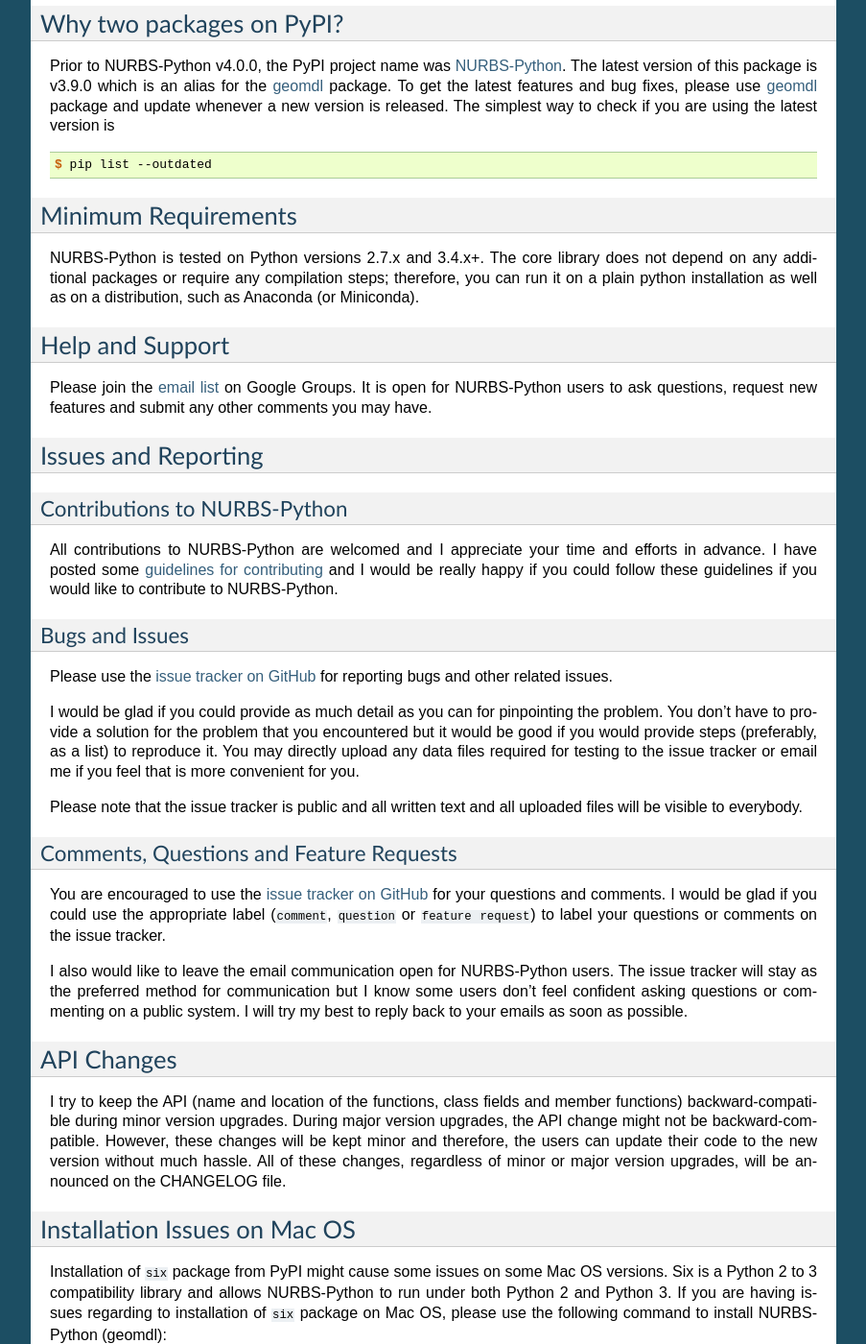
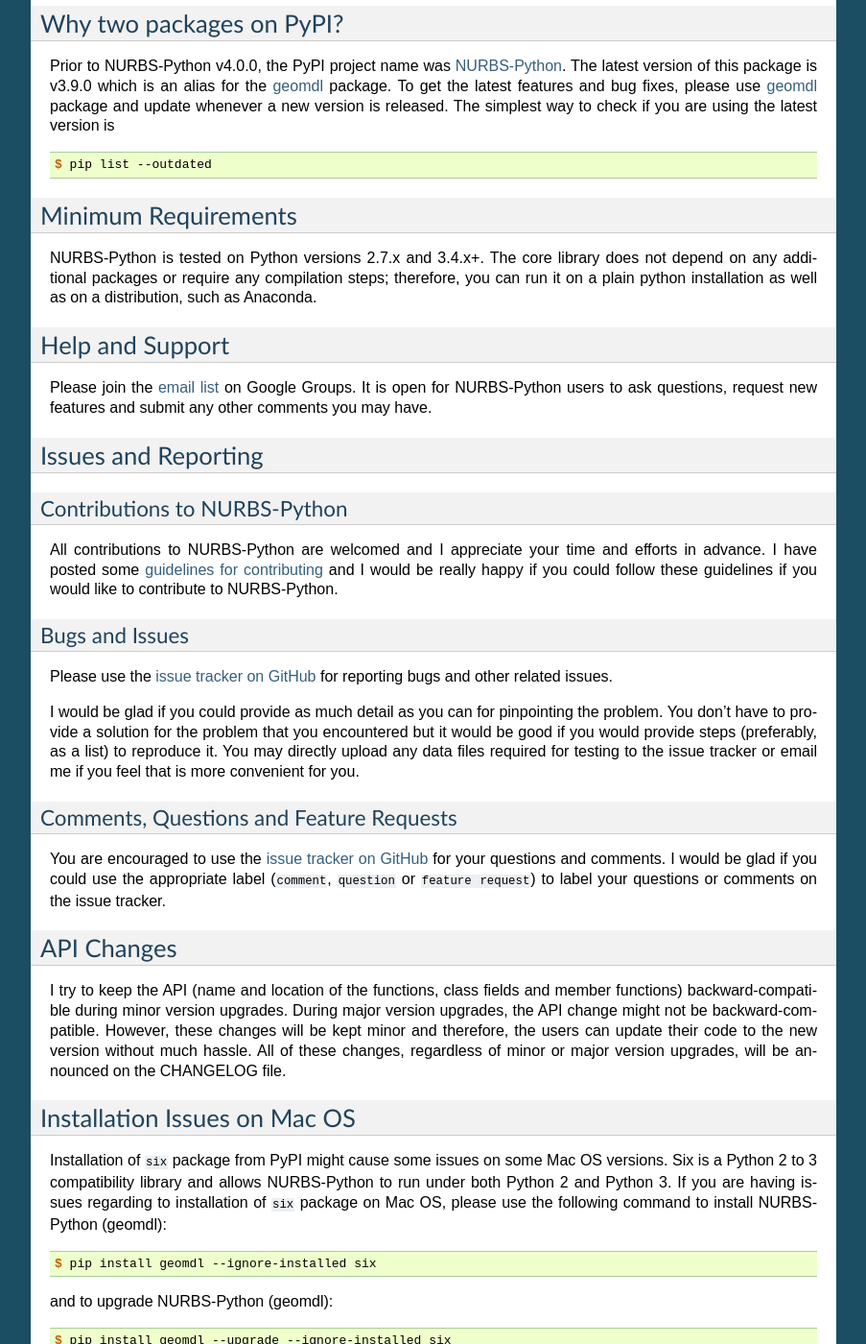
Before and after one commit to orbingol/NURBS-Python, a Sphinx documentation site: the page built from docs/q_a.rst, in a window 1280 px wide and 1400 px high, scrolled down 773 px. Shown: the whole window at 96% size, without its empty margins (198-1101 px from the left). Built offline with Sphinx 7.4.7, drawn with Linux system fonts in a browser that asks for light colours; formulas are drawn with MathJax 3; some of the changed text lies outside the part shown.

Commit message:
[skip ci] Minor cleaning in documentation

```diff
--- a/docs/q_a.rst
+++ b/docs/q_a.rst
@@ -33,8 +33,8 @@
 Who uses NURBS-Python?
 ======================
 
-Please `e-mail me <https://onurraufbingol.com/#contact>`_ your project or research group name and website and I will
-add you to the list.
+Please `e-mail me <https://onurraufbingol.com/#contact>`_ your research group name and website and I will add you to
+the list.
 
 Why two packages on PyPI?
 =========================
@@ -53,7 +53,7 @@
 
 NURBS-Python is tested on Python versions 2.7.x and 3.4.x+. The core library does not depend on any additional packages
 or require any compilation steps; therefore, you can run it on a plain python installation as well as on a distribution,
-such as Anaconda (or Miniconda).
+such as Anaconda.
 
 Help and Support
 ================
@@ -82,18 +82,12 @@
 to reproduce it. You may directly upload any data files required for testing to the issue tracker or email me if you
 feel that is more convenient for you.
 
-Please note that the issue tracker is public and all written text and all uploaded files will be visible to everybody.
-
 Comments, Questions and Feature Requests
 ----------------------------------------
 
 You are encouraged to use the `issue tracker on GitHub <https://github.com/orbingol/NURBS-Python/issues>`_
 for your questions and comments. I would be glad if you could use the appropriate label
 (``comment``, ``question`` or ``feature request``) to label your questions or comments on the issue tracker.
-
-I also would like to leave the email communication open for NURBS-Python users. The issue tracker will stay as the
-preferred method for communication but I know some users don't feel confident asking questions
-or commenting on a public system. I will try my best to reply back to your emails as soon as possible.
 
 API Changes
 ===========
```
Also changed, not shown: .github/CONTRIBUTING.md.
